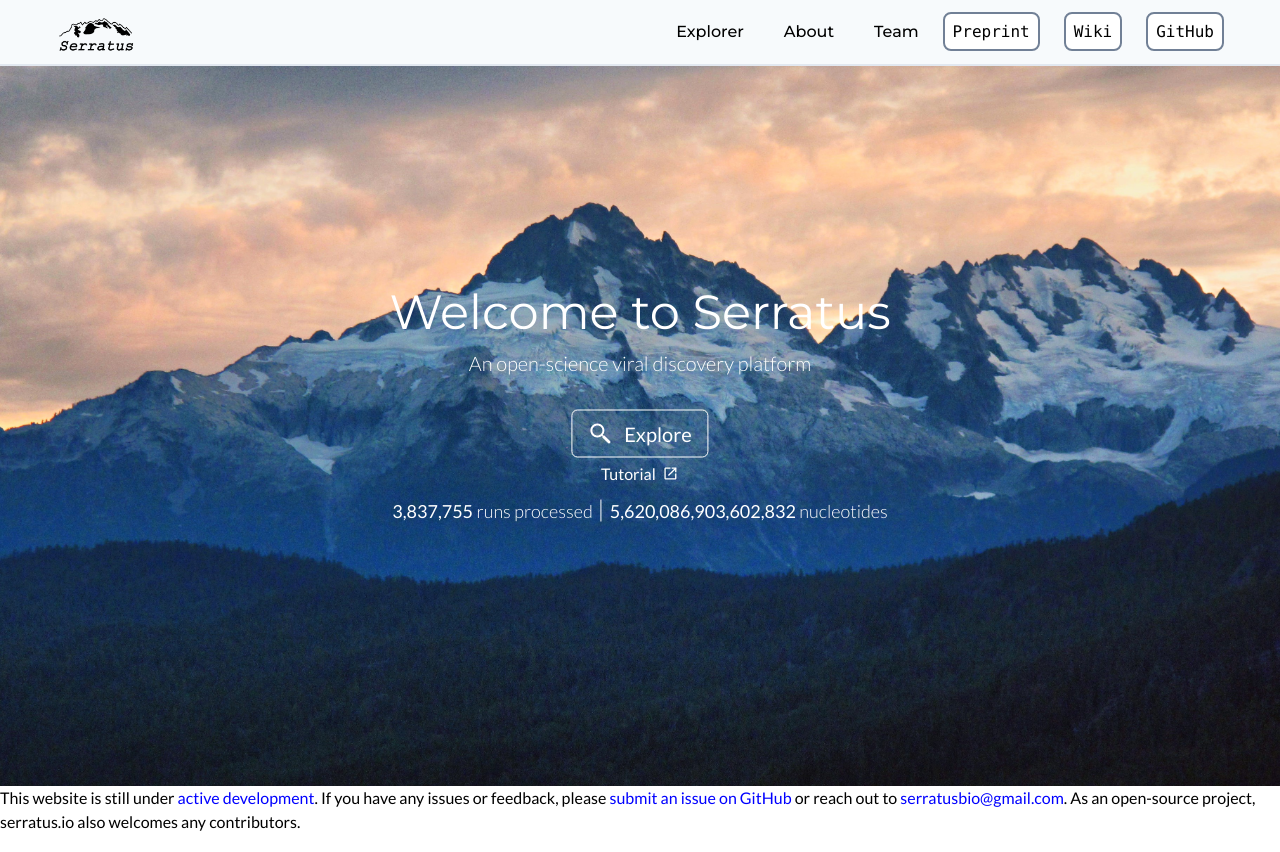
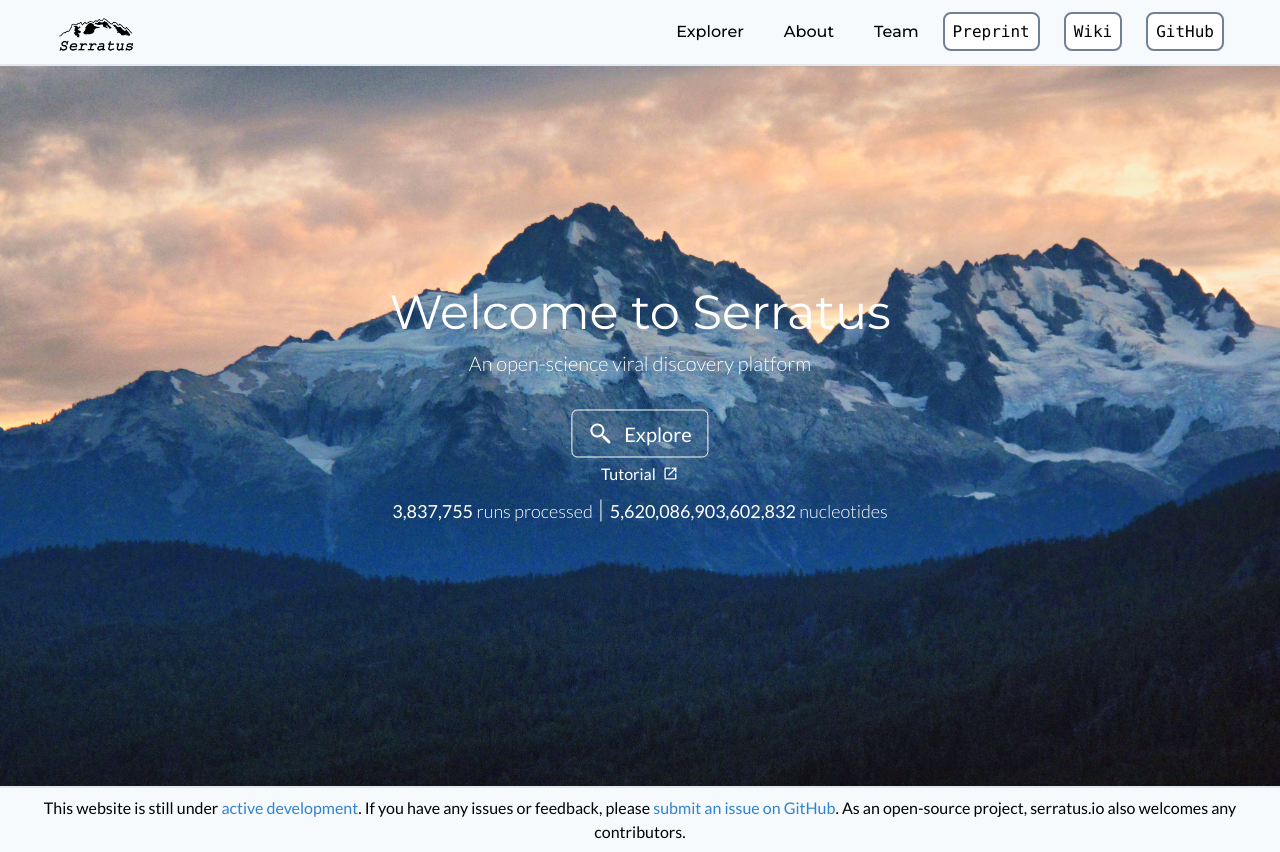
Before and after one commit to serratus-bio/serratus.io, a React (Create React App) app: page / in a window 1280 px wide. Built offline with nearby package versions, Linux system fonts and the light colour scheme.

Commit message:
update Footer

```diff
--- a/src/components/Footer.jsx
+++ b/src/components/Footer.jsx
@@ -1,14 +1,12 @@
 import React from 'react';
+import { ExternalLink } from '../CommonHelpers';
 
-const Footer = () => {
+export default () => {
     return(
-        <footer>
-            This website is still under <a style={{color:"blue"}} href="https://github.com/serratus-bio/serratus.io">active development</a>.
-            If you have any issues or feedback, please <a style={{color:"blue"}} href="https://github.com/serratus-bio/serratus.io/issues/new">submit an issue on GitHub </a>
-            or reach out to <a style={{color:"blue"}} href="mailto:serratusbio@gmail.com">serratusbio@gmail.com</a>.
+        <footer className="bg-gray-100 px-4 py-2 border-t-2 border-gray-300 md:text-center">
+            This website is still under <ExternalLink href="https://github.com/serratus-bio/serratus.io" className="text-blue-600">active development</ExternalLink>.
+            If you have any issues or feedback, please <ExternalLink href="https://github.com/serratus-bio/serratus.io/issues/new" className="text-blue-600">submit an issue on GitHub</ExternalLink>.
             As an open-source project, serratus.io also welcomes any contributors.
         </footer>
     )
 }
-
-export default Footer;
```
